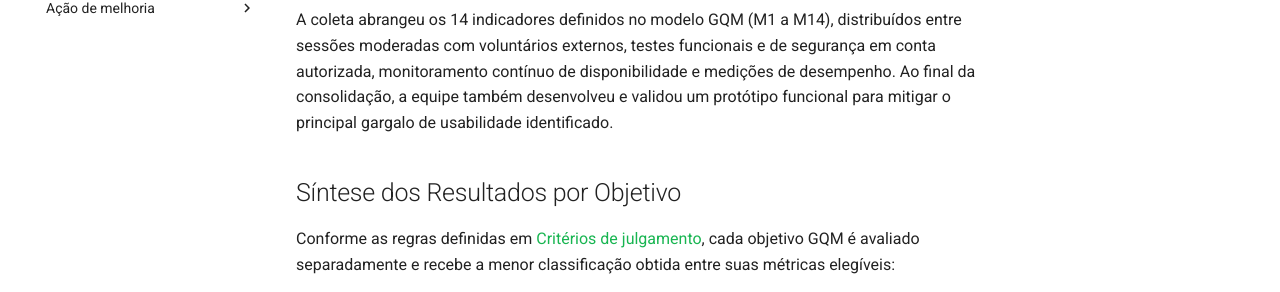
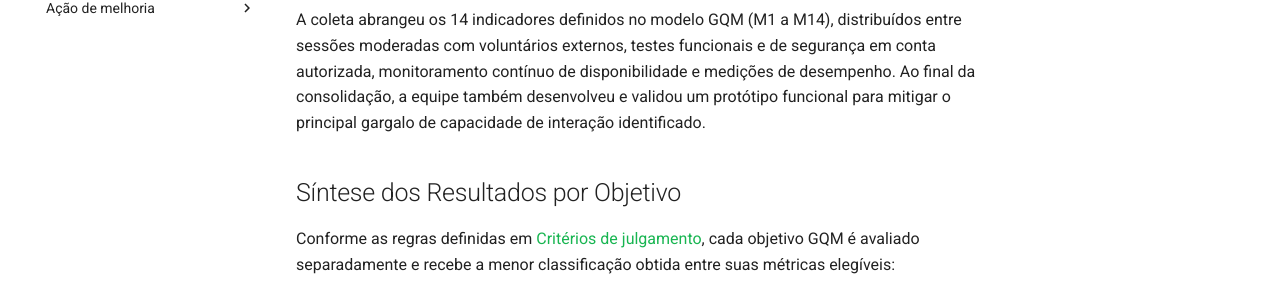
Before and after one commit to FCTE-Qualidade-de-Software-1/2026-2_T02_RADIA_PERLMAN, an MkDocs documentation site: the page built from docs/fase4-execucao.md, in a window 1280 px wide and 900 px high. Shown: the part 313-605 px from the top of the window. Built offline with MkDocs 1.6.1 and Material for MkDocs 9.7.7, drawn with Linux system fonts in a browser that asks for light colours; comment, search, counter and statistics services are not loaded.

Commit message:
docs: atualiza terminologia em Fase 4 - Execução da Avaliação
Substitui 'gargalo de usabilidade' por 'gargalo de capacidade de interação' na seção sobre coleta de indicadores.

```diff
--- a/docs/fase4-execucao.md
+++ b/docs/fase4-execucao.md
@@ -2,7 +2,7 @@
 
 Esta seção consolida os resultados da execução prática da avaliação de qualidade da **Agência Virtual da Neoenergia Brasília**, conduzida entre **16/11/2026 e 23/11/2026** conforme o [Plano de Avaliação](fase3-plano-avaliacao.md) definido na Fase 3 e os critérios estabelecidos na [Fase 2](fase2-especificacao.md).
 
-A coleta abrangeu os 14 indicadores definidos no modelo GQM (M1 a M14), distribuídos entre sessões moderadas com voluntários externos, testes funcionais e de segurança em conta autorizada, monitoramento contínuo de disponibilidade e medições de desempenho. Ao final da consolidação, a equipe também desenvolveu e validou um protótipo funcional para mitigar o principal gargalo de usabilidade identificado.
+A coleta abrangeu os 14 indicadores definidos no modelo GQM (M1 a M14), distribuídos entre sessões moderadas com voluntários externos, testes funcionais e de segurança em conta autorizada, monitoramento contínuo de disponibilidade e medições de desempenho. Ao final da consolidação, a equipe também desenvolveu e validou um protótipo funcional para mitigar o principal gargalo de capacidade de interação identificado.
 
 ## Síntese dos Resultados por Objetivo
 
```
